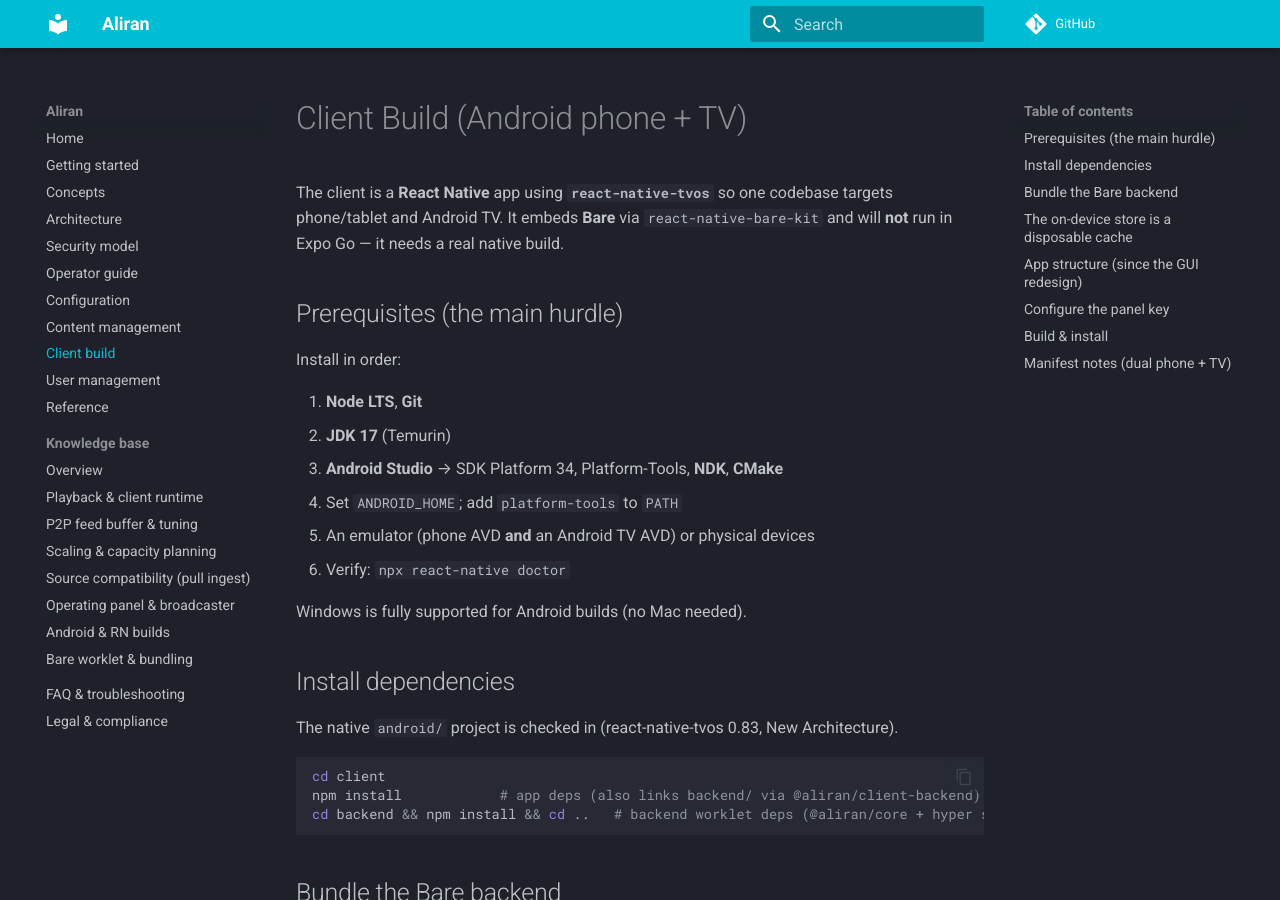
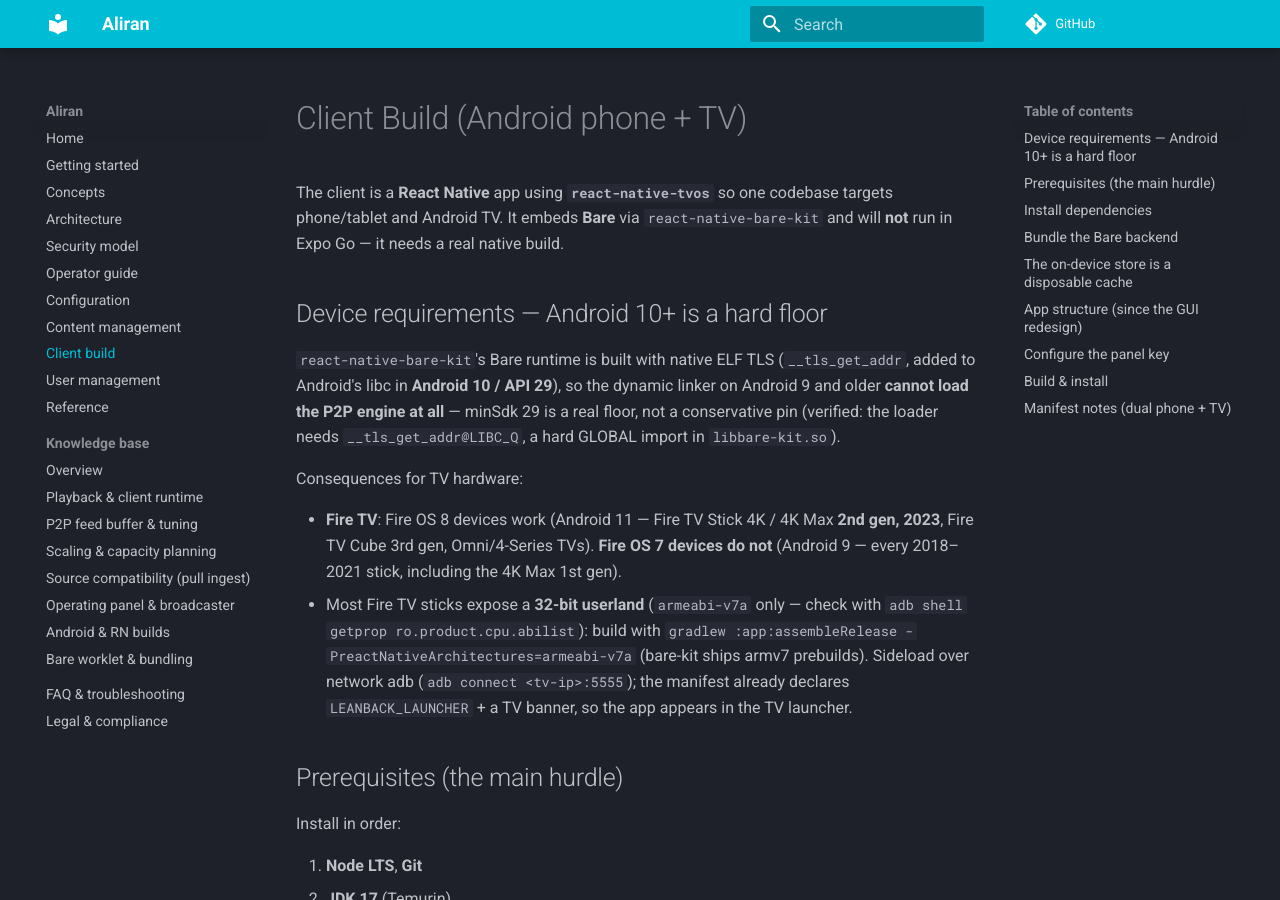
Before and after one commit to AbueloSimpson/aliran, an MkDocs documentation site: the page built from docs/client-build.md, in a window 1280 px wide and 900 px high. Built offline with MkDocs 1.6.1 and Material for MkDocs 9.7.7, drawn with Linux system fonts in a browser that asks for light colours; comment, search, counter and statistics services are not loaded.

Commit message:
docs(client): document the Android 10+ device floor (Bare ELF TLS) + Fire TV guidance
react-native-bare-kit's runtime hard-requires __tls_get_addr (bionic API 29+),
verified via llvm-readelf on the armv7 prebuilt: Android 9 devices (all Fire OS 7
sticks incl. 4K Max 1st gen) cannot load the P2P engine; Fire OS 8 (Android 11)
devices work. Includes the 32-bit ABI build flag and network-adb sideload notes.

```diff
--- a/docs/client-build.md
+++ b/docs/client-build.md
@@ -3,6 +3,26 @@
 The client is a **React Native** app using **`react-native-tvos`** so one codebase
 targets phone/tablet and Android TV. It embeds **Bare** via `react-native-bare-kit`
 and will **not** run in Expo Go — it needs a real native build.
+
+## Device requirements — Android 10+ is a hard floor
+
+`react-native-bare-kit`'s Bare runtime is built with native ELF TLS
+(`__tls_get_addr`, added to Android's libc in **Android 10 / API 29**), so the
+dynamic linker on Android 9 and older **cannot load the P2P engine at all** —
+minSdk 29 is a real floor, not a conservative pin (verified: the loader needs
+`__tls_get_addr@LIBC_Q`, a hard GLOBAL import in `libbare-kit.so`).
+
+Consequences for TV hardware:
+
+- **Fire TV**: Fire OS 8 devices work (Android 11 — Fire TV Stick 4K / 4K Max
+  **2nd gen, 2023**, Fire TV Cube 3rd gen, Omni/4-Series TVs). **Fire OS 7 devices
+  do not** (Android 9 — every 2018–2021 stick, including the 4K Max 1st gen).
+- Most Fire TV sticks expose a **32-bit userland** (`armeabi-v7a` only — check with
+  `adb shell getprop ro.product.cpu.abilist`): build with
+  `gradlew :app:assembleRelease -PreactNativeArchitectures=armeabi-v7a`
+  (bare-kit ships armv7 prebuilds). Sideload over network adb
+  (`adb connect <tv-ip>:5555`); the manifest already declares
+  `LEANBACK_LAUNCHER` + a TV banner, so the app appears in the TV launcher.
 
 ## Prerequisites (the main hurdle)
 
```
